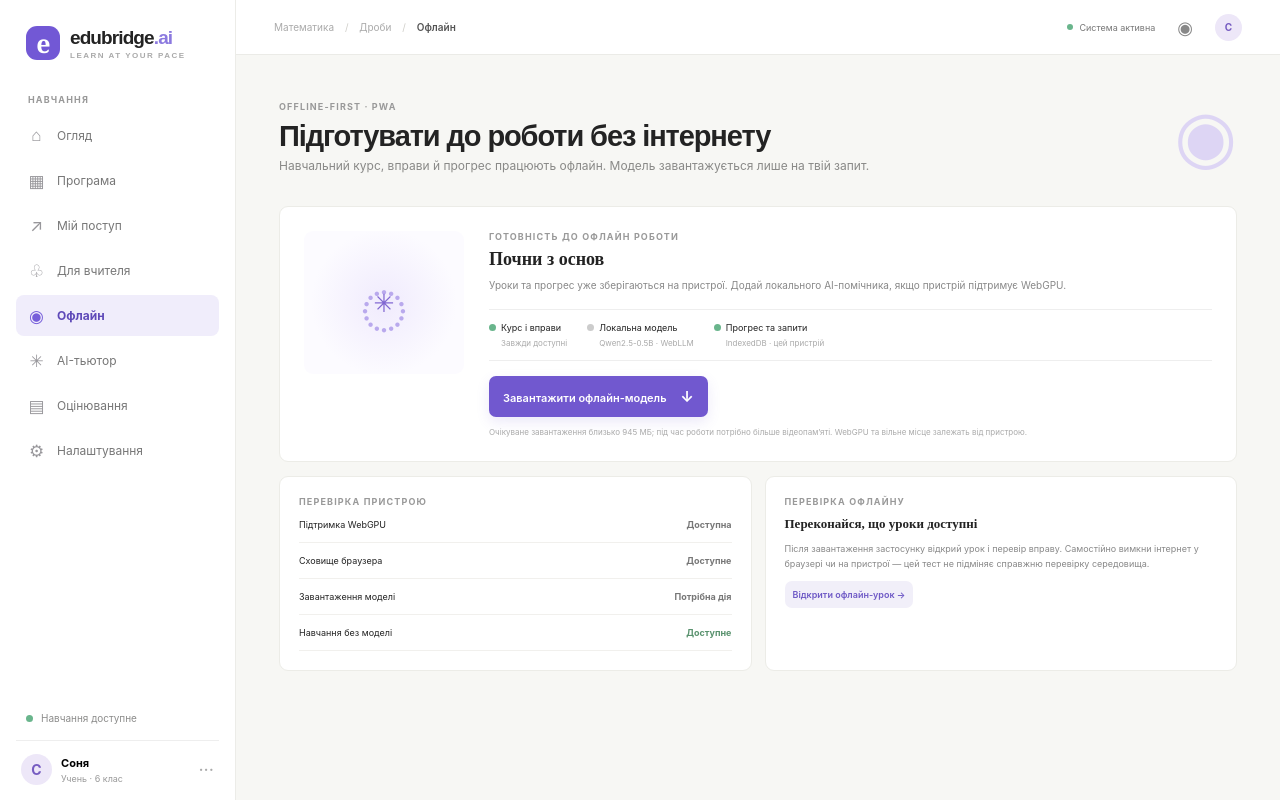
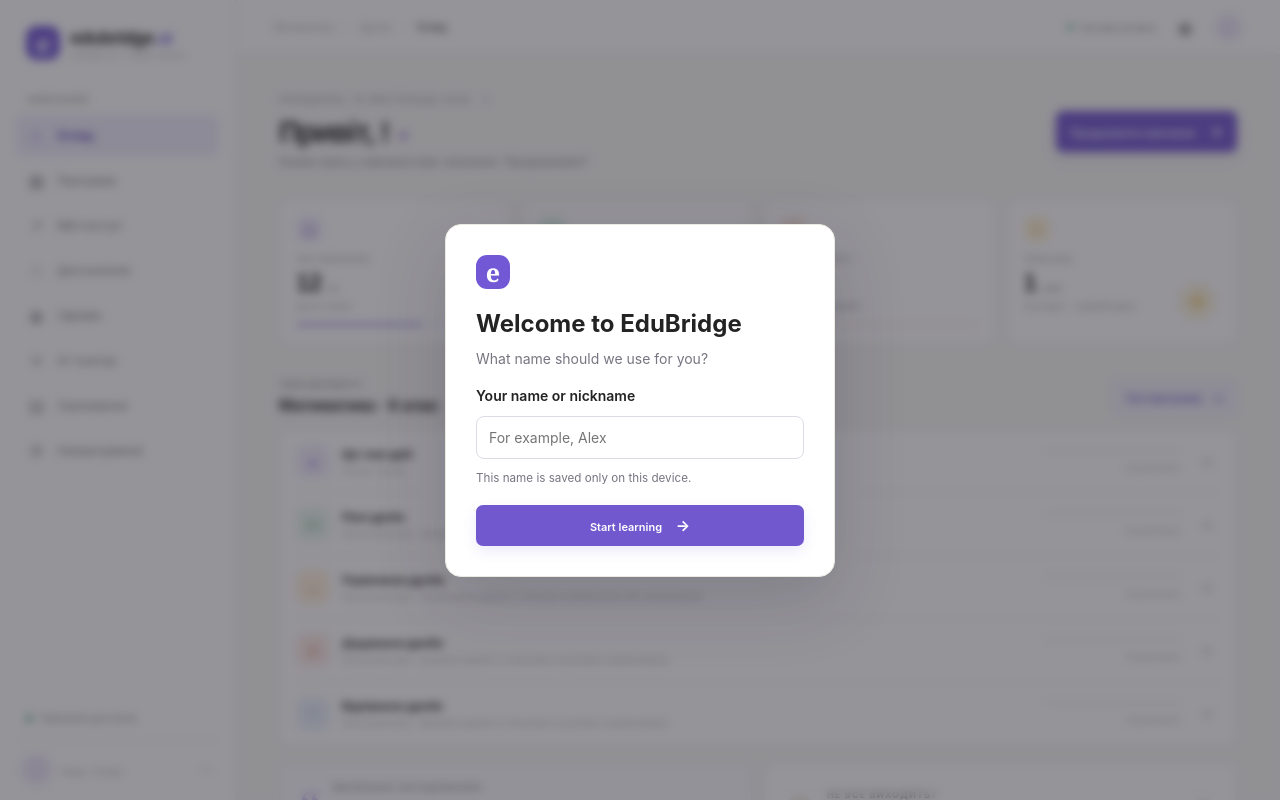
Before and after one commit to rrader/edubridge-ai, a React (Vite) app: page / in a window 1280 px wide. Both pictures are taken after a click on the button "Офлайн підготовка". Shown: the top 800 px of the page. Built offline with nearby package versions, Linux system fonts and the light colour scheme.

Commit message:
Ask learner name on first visit

```diff
--- a/src/App.css
+++ b/src/App.css
@@ -1731,3 +1731,30 @@ p {
   padding: 9px;
   border-radius: 6px;
 }
+.welcome-backdrop {
+  position: fixed;
+  inset: 0;
+  z-index: 20;
+  display: grid;
+  place-items: center;
+  padding: 20px;
+  background: rgba(34, 32, 43, 0.48);
+  backdrop-filter: blur(5px);
+}
+.welcome-card {
+  width: min(100%, 390px);
+  display: flex;
+  flex-direction: column;
+  gap: 12px;
+  padding: 30px;
+  border: 1px solid #ece9e2;
+  border-radius: 16px;
+  background: #fff;
+  box-shadow: 0 22px 70px #25223b30;
+}
+.welcome-card .brand-mark { align-self: flex-start; }
+.welcome-card h1 { margin: 8px 0 0; font-size: 24px; }
+.welcome-card p, .welcome-card small { margin: 0; color: #777581; }
+.welcome-card label { margin-top: 8px; font-weight: 600; }
+.welcome-card input { width: 100%; padding: 12px; border: 1px solid #dedbe5; border-radius: 8px; font: inherit; }
+.welcome-card .button-primary { margin-top: 8px; }
--- a/src/App.tsx
+++ b/src/App.tsx
@@ -60,7 +60,9 @@ const safeFraction = (s: string): Fraction | null => {
 export default function App() {
   const [page, setPage] = useState<Page>("home"),
     [topicId, setTopicId] = useState("meaning"),
-    [student, setStudent] = useState("Соня"),
+    [student, setStudent] = useState(""),
+    [profileLoaded, setProfileLoaded] = useState(false),
+    [nameDraft, setNameDraft] = useState(""),
     [mode, setMode] = useState<Mode>("independent"),
     [teacherLocked, setTeacherLocked] = useState<string[]>([]);
   const [answer, setAnswer] = useState(""),
@@ -116,7 +118,10 @@ export default function App() {
   useEffect(() => {
     (async () => {
       setMastery(await readState("mastery", {}));
-      setStudent(await readState("student", "Соня"));
+      const savedStudent = await readState("student", "");
+      setStudent(savedStudent);
+      setNameDraft(savedStudent);
+      setProfileLoaded(true);
       setMode(await readState("mode", "independent"));
       setTeacherLocked(await readState("teacherLocked", []));
       setInterventionCounts(await readState("interventionCounts", {}));
@@ -148,8 +153,8 @@ export default function App() {
     saveState("mastery", mastery);
   }, [mastery]);
   useEffect(() => {
-    saveState("student", student);
-  }, [student]);
+    if (profileLoaded && student.trim()) saveState("student", student.trim());
+  }, [student, profileLoaded]);
   useEffect(() => {
     saveState("mode", mode);
   }, [mode]);
@@ -499,6 +504,23 @@ export default function App() {
   ];
   return (
     <div className="app-shell">
+      {!student.trim() && profileLoaded && (
+        <div className="welcome-backdrop" role="dialog" aria-modal="true" aria-labelledby="welcome-title">
+          <form className="welcome-card" onSubmit={(event) => {
+            event.preventDefault();
+            const name = nameDraft.trim();
+            if (name) setStudent(name);
+          }}>
+            <span className="brand-mark">e</span>
+            <h1 id="welcome-title">Welcome to EduBridge</h1>
+            <p>What name should we use for you?</p>
+            <label htmlFor="student-name">Your name or nickname</label>
+            <input id="student-name" autoFocus maxLength={40} value={nameDraft} onChange={(event) => setNameDraft(event.target.value)} placeholder="For example, Alex" />
+            <small>This name is saved only on this device.</small>
+            <button className="button-primary" type="submit" disabled={!nameDraft.trim()}>Start learning <b>→</b></button>
+          </form>
+        </div>
+      )}
       <aside className="sidebar">
         <a className="brand" onClick={() => setPage("home")}>
           <span className="brand-mark">e</span>
```
Also changed, not shown: 1 other file (tests, documents, lock files or other folders).
